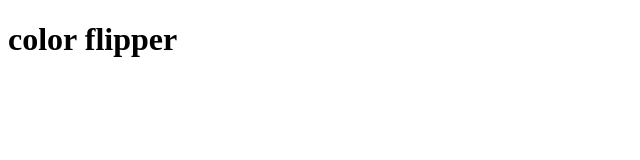
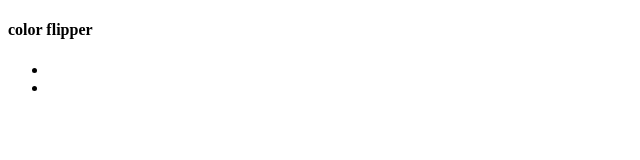
Before and after one commit to MarcoRosselDev/javaScript-vanilla-01, a website: page index.html in a window 1280 px wide. Shown: the whole page, without its empty margins (0-640 px from the left). Drawn offline with Linux system fonts and the light colour scheme.

Commit message:
structures 2

```diff
--- a/index.html
+++ b/index.html
@@ -9,8 +9,21 @@
     <link rel="stylesheet" href="styles.css" />
 </head>
 <body>
-    <h1>color flipper</h1>
-    <!-- javascript -->
+    <nav>
+        <div class="nav-center">
+            <h4>color flipper</h4>
+            <ul class="nav-links">
+                <li>
+                    <a href="index.html"></a>
+                </li>
+                <li>
+                    <a href="hex.html"></a>
+                </li>
+            </ul>
+
+        </div>
+    </nav>
+        <!-- javascript -->
     <script src="app.js"></script>
 </body>
 </html>
```
Also changed, not shown: hex.html (added), hex.js (added).
